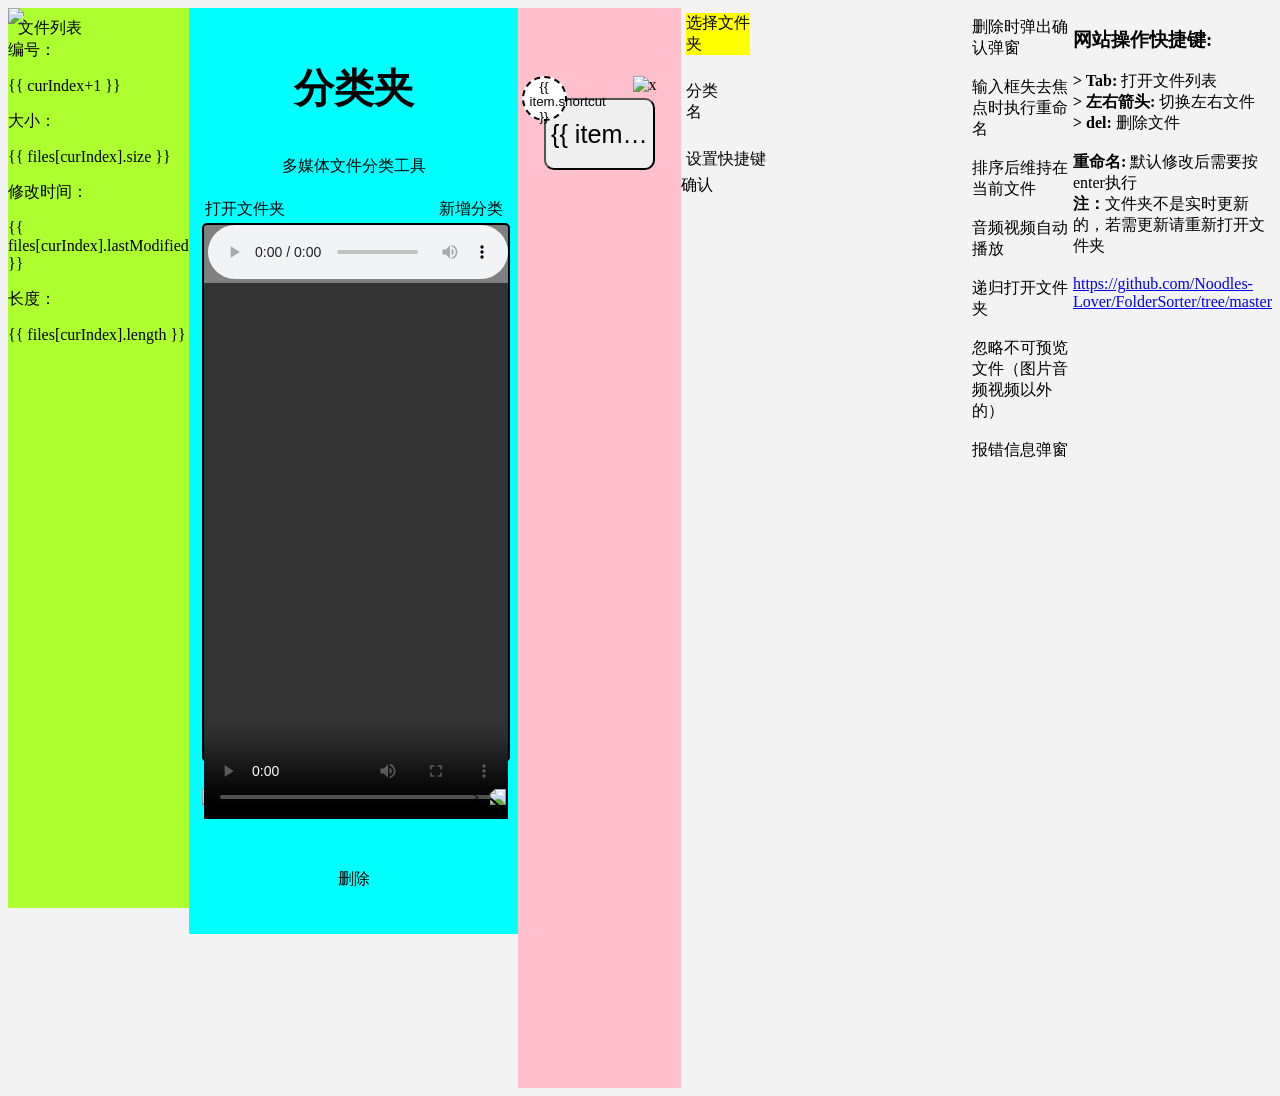
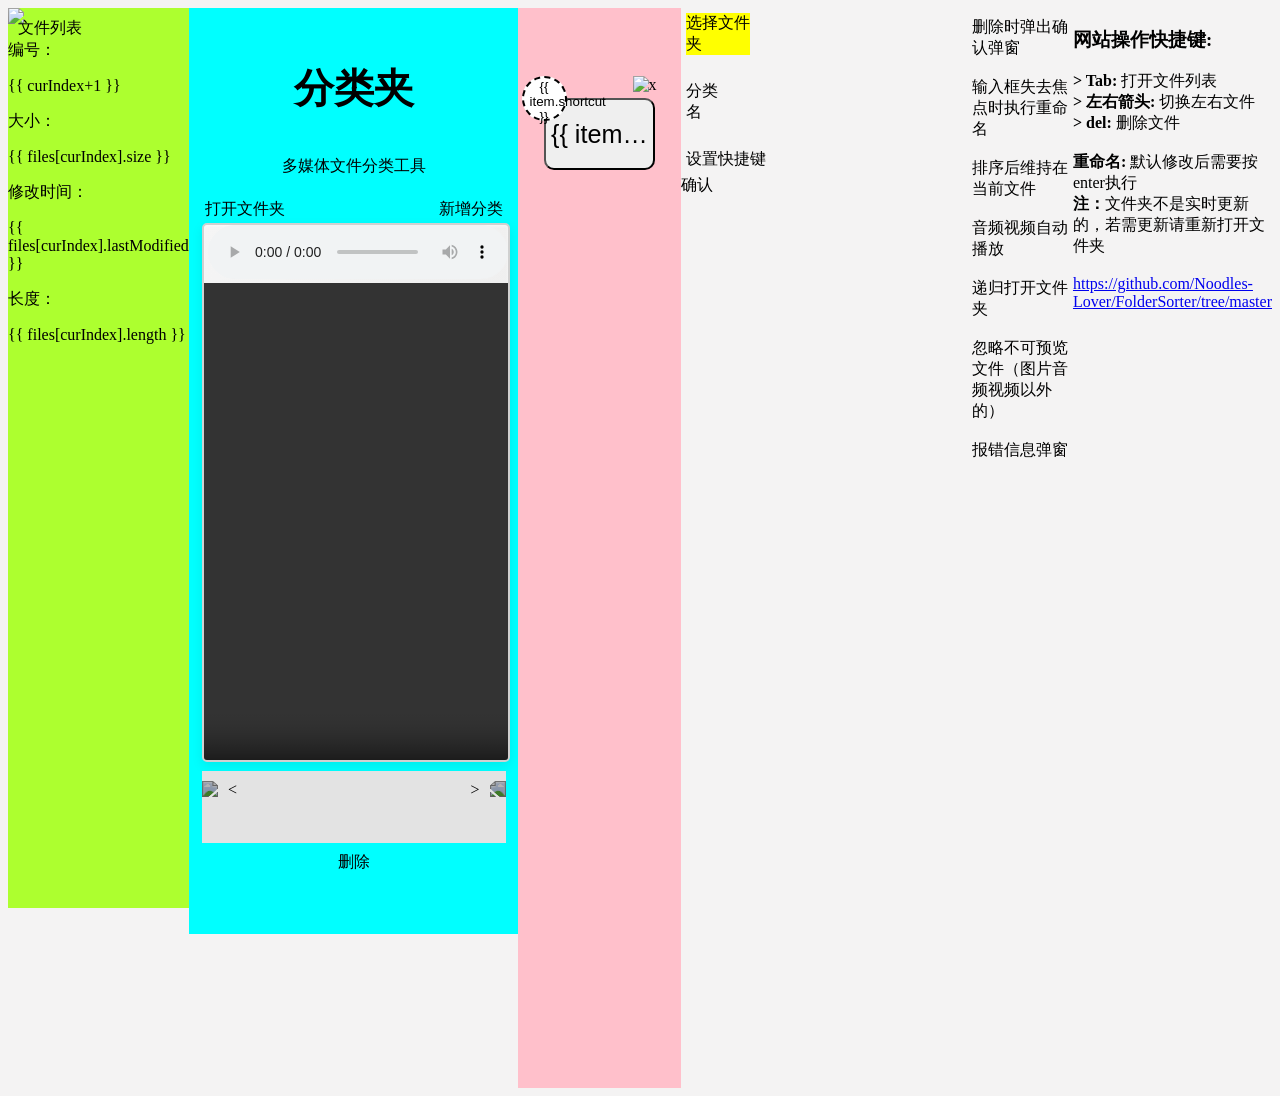

refactor(UI): UI全面重构优化

--- a/css/displayerContainer.css
+++ b/css/displayerContainer.css
@@ -8,16 +8,39 @@
 
 		.ivu-btn {
 			font-size: 1rem;
+			border-radius: 6px;
+			font-weight: 500;
+			transition: all 0.2s ease;
+		}
+
+		.ivu-btn-primary {
+			background: linear-gradient(180deg, #1890ff 0%, #096dd9 100%);
+			border: 1px solid #096dd9;
+			box-shadow: 0 2px 4px rgba(24, 144, 255, 0.3);
+		}
+
+		.ivu-btn-primary:hover {
+			background: linear-gradient(180deg, #40a9ff 0%, #1890ff 100%);
+			box-shadow: 0 4px 8px rgba(24, 144, 255, 0.4);
+			transform: translateY(-1px);
+		}
+
+		.fileCount {
+			font-size: 1.2rem;
+			color: #595959;
+			margin: auto;
 		}
 	}
 
 	.displayer {
-		background-color: gray;
+		background: linear-gradient(135deg, #f5f5f5 0%, #e8e8e8 100%);
 		height: 70%;
 		width: 100%;
 		margin: auto 0;
-		border: 2px solid black;
+		border: 2px solid #d0d0d0;
 		border-radius: 5px;
+		box-shadow: 0 4px 12px rgba(0, 0, 0, 0.08), inset 0 1px 3px rgba(255, 255, 255, 0.6);
+		overflow: hidden;
 
 		.imgDisplayer {
 			max-height: 100%;
@@ -29,18 +52,29 @@
 	.fileTitle {
 		display: flex;
 		text-align: center;
-		margin: 3vh auto;
+		margin: 1vh auto;
+		align-items: center;
+		height: 8vh;
+		background-color: #e3e3e3;
 
 		.inputContainer {
 			/* background-color: blueviolet; */
 			width: 80%;
-			height: 3.3vh;
+			
 			margin: 0 auto;
 
 			.ivu-input {
 				text-align: center;
 				font-size: 1.3rem;
 				height: 3.3rem;
+				border: 1px solid #d9d9d9;
+				box-shadow: 0 2px 4px rgba(0, 0, 0, 0.04);
+				transition: all 0.2s ease;
+			}
+
+			.ivu-input:focus {
+				border-color: #1890ff;
+				box-shadow: 0 2px 8px rgba(24, 144, 255, 0.15);
 			}
 		}
 		
@@ -48,18 +82,36 @@
 		.fileSwitch {
 			width: 3.3rem;
 			height: 3.3rem;
-			/* background-color: antiquewhite; */
+			cursor: pointer;
+			transition: all 0.2s ease;
+			filter: brightness(0.7);
+		}
+
+		.fileSwitch:hover {
+			filter: brightness(1);
+			transform: scale(1.1);
 		}
 
 		/* 右箭头图片翻转 */
 		#rightArrow {
 			transform: scaleX(-1);
 		}
+
+		#rightArrow:hover {
+			transform: scaleX(-1) scale(1.1);
+		}
 	}
 
 	/* deleteFile i-button */
 	.ivu-btn-long {
 		font-size: 1.2rem;
-		height: 2.2rem;
+		min-height: 2rem;
+		height: 5vh;
+		border-radius: 8px;
+		box-shadow: 0 2px 4px rgba(255, 77, 79, 0.2);
+	}
+
+	.ivu-btn-long:hover {
+		transform: translateY(-1px);
 	}
 }
